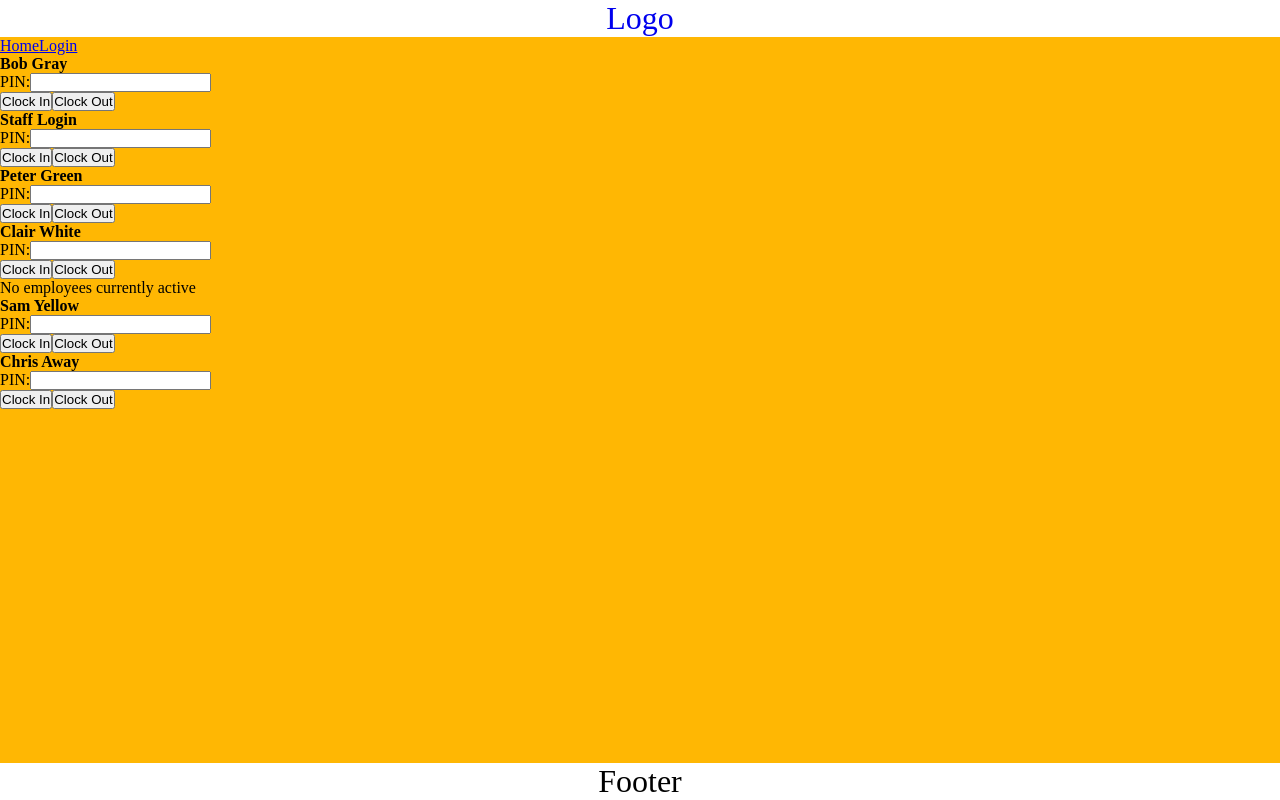
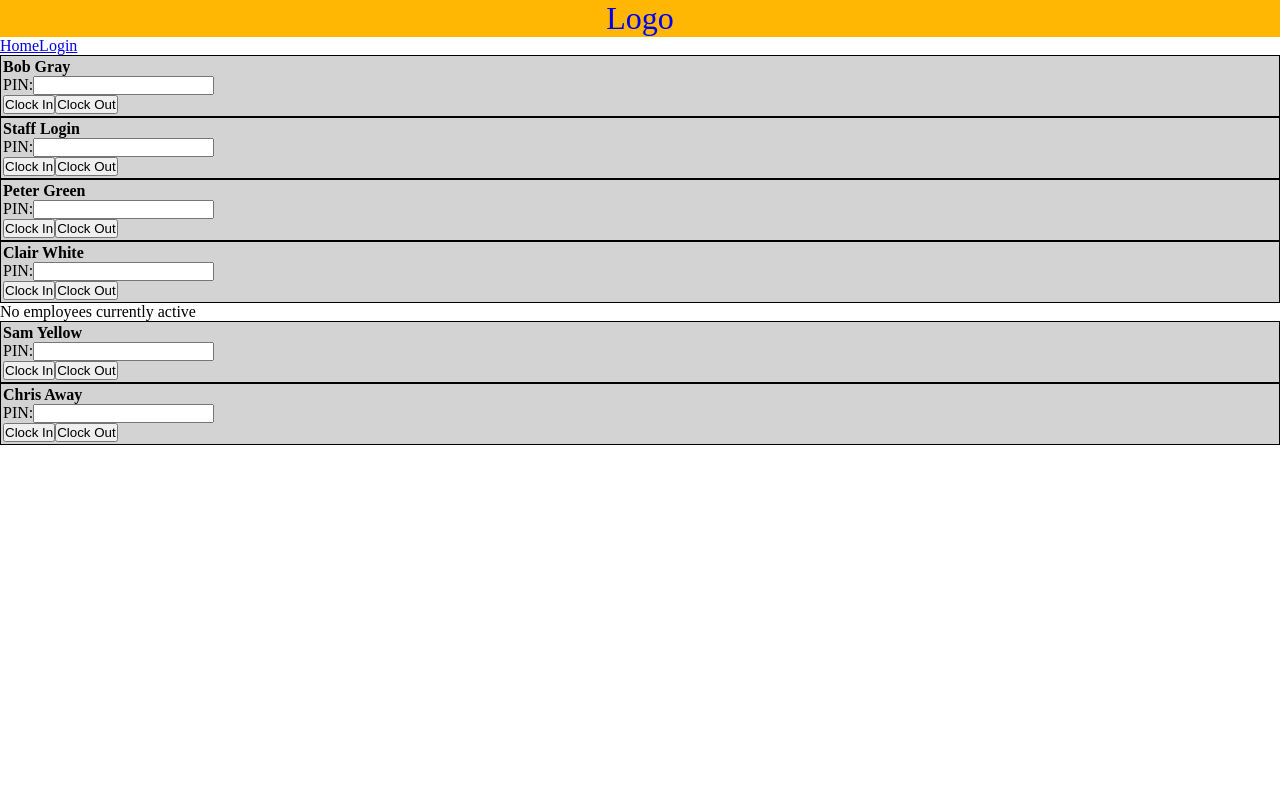
Before and after one commit to AnderDevitt/cafe-app, a React (Create React App) app: page /employees in a window 1280 px wide. Built offline with nearby package versions, Linux system fonts and the light colour scheme.

Commit message:
styled-components added and set up

```diff
--- a/package.json
+++ b/package.json
@@ -11,7 +11,8 @@
     "react": "^18.2.0",
     "react-dom": "^18.2.0",
     "react-router-dom": "^6.3.0",
-    "react-scripts": "5.0.1"
+    "react-scripts": "5.0.1",
+    "styled-components": "^5.3.5"
   },
   "scripts": {
     "start": "react-scripts start",
--- a/src/components/App.js
+++ b/src/components/App.js
@@ -66,7 +66,8 @@ const App = () => {
 
         </Router>
       </StateContext.Provider>
-      <div className="footer">Footer</div>
+      {/* <div className="footer">Footer</div> */}
+      {/* <footer>Copyright 2022</footer> */}
     </div>
   )
 }
--- a/src/components/Employee.js
+++ b/src/components/Employee.js
@@ -1,6 +1,7 @@
 import React from 'react'
 import { useState } from 'react'
 // import { Link } from "react-router-dom";
+import { EmployeeContainer } from './style/styling'
 
 
 const Employee = ({employee}) => {
@@ -31,7 +32,7 @@ const Employee = ({employee}) => {
         <>
             {/* Check that only active employees are on the list to check in for a shift */}
             { employee.active === "true" ?
-                <div>
+                <EmployeeContainer>
                     <h4>{employee.first_name} {employee.last_name}</h4>
                     <div>
                         <form onSubmit={handleSubmit}>
@@ -43,7 +44,7 @@ const Employee = ({employee}) => {
                             <input type="submit" value="Clock Out" />
                         </form>
                     </div>
-                </div>
+                </EmployeeContainer>
                 :
                 <>
                 {/* Inform the user if no active staff are found */}
--- /dev/null
+++ b/src/components/style/styling.js
@@ -0,0 +1,8 @@
+import styled from 'styled-components'
+
+export const EmployeeContainer = styled.div`
+    background: lightgrey;
+    mergin: 5px;
+    border: solid black 1px;
+    padding: 2px;
+`
--- a/src/stylesheet.css
+++ b/src/stylesheet.css
@@ -6,12 +6,12 @@
 .page {
     width: 100vw;
     height: 100vh;
-    background-color: #ffb703;
+    background-color: white;
 }
 
 .header {
     width: 100vw;
-    background-color: white;
+    background-color: #ffb703;
     text-align: center;
     list-style-type: none;
     font-size: 2em;
@@ -19,7 +19,7 @@
 
 .footer {
     width: 100vw;
-    background-color: white;
+    background-color: #ffb703;
     position: fixed;
     left: 0;
     bottom: 0;
```
Also changed, not shown: 1 other file (tests, documents, lock files or other folders).
